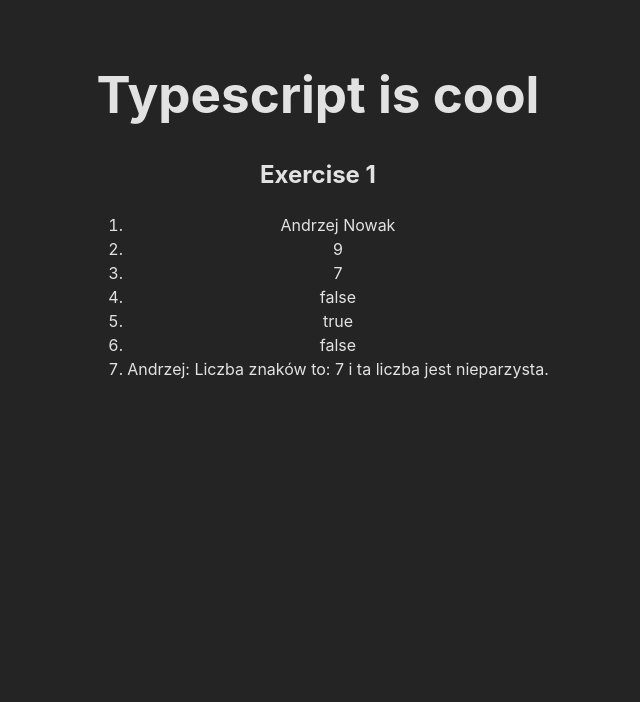
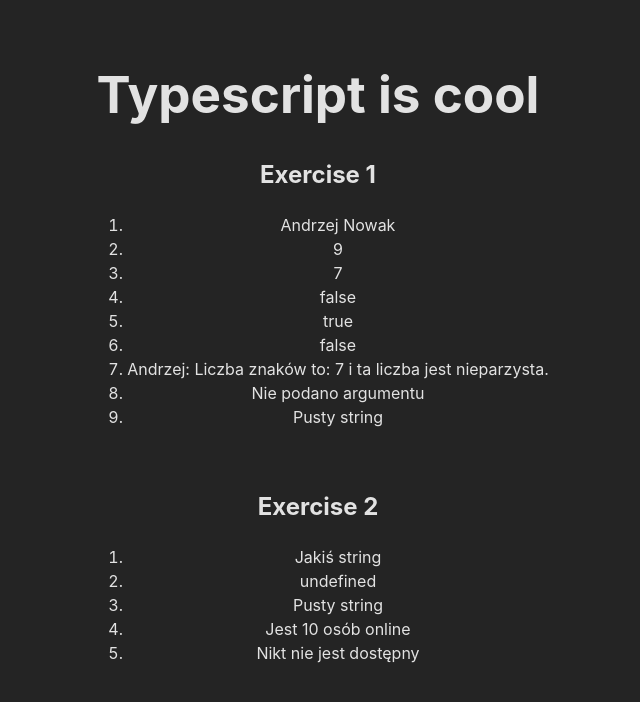
Before and after one commit to AleksandraWojcikk/typescript-introduction, a React (Vite) app: page / in a window 1280 px wide. Shown: the top 702 px of the page, without its empty margins (322-962 px from the left). Built offline with nearby package versions, Linux system fonts and the light colour scheme.

Commit message:
Exercise2 with Szczeczpan (opcjonalnosc)

```diff
--- a/src/App.tsx
+++ b/src/App.tsx
@@ -1,11 +1,14 @@
 import "./App.css";
 import { Exercise1 } from "./Exercises/Exercise1";
+import { Exercise2 } from "./Exercises/Exercise2";
 
 function App() {
 return(
   <>
   <h1>Typescript is cool</h1>
   <Exercise1 />
+  <br />
+  <Exercise2 />
   </>
 )
 
--- a/src/Exercises/Exercise1.tsx
+++ b/src/Exercises/Exercise1.tsx
@@ -21,8 +21,12 @@ const isEven = (num: number) => num % 2 === 0;
 const getParityMessage = (isEven: boolean): string => isEven ? 'ta liczba jest parzysta' : 'ta liczba jest nieparzysta';
 
 
+// Zmień argument funkcji processString na opcjonalny, w przypadku braku argumentu funkcja zwraca string 'Nie podano argumentu'
 
-const processString = (str: string): string => {
+const processString = (str?: string): string => {
+if(!str) {
+    return str?.length === 0 ? 'Pusty string' : 'Nie podano argumentu';
+}
 const strLength = countCharacters(str);
 const strIsEvenInfo = getParityMessage(isEven(strLength));
 
@@ -44,6 +48,8 @@ const Exercise1 = () => {
             <li>{isEven(countCharacters('Kasia')).toString()}</li>
 
             <li>{processString('Andrzej')}</li>
+            <li>{processString()}</li>
+            <li>{processString('')}</li>
         </ol>
         </>
     );
--- /dev/null
+++ b/src/Exercises/Exercise2.tsx
@@ -0,0 +1,44 @@
+
+//dopisujemy ? do typu = jest opcjonalny; czyli albo string albo coś innego, np undefined
+function showString(str?: string): string {
+    if(str){
+return str;
+}
+return str === '' ? 'Pusty string' : String(str);
+}
+
+/* Ćwiczenie | Operacje logiczne i opcjonalność
+   Napisz funkcje która na podstawie przekazanej liczby wyświetli nam informacje ile osób online.
+   - nazwa funkcji: getUsersOnlineMessage
+   - do funkcji moze nie byc przekazany argument, wtedy wyswietl info ze "Nikt nie jest dostępny 😭"
+*/
+
+function getUsersOnlineMessage(num?: number): string {
+    if(num){
+        return `Jest ${num} osób online`;
+    }
+    return 'Nikt nie jest dostępny';
+}
+
+
+
+
+
+
+
+
+const Exercise2 = () => {
+    return ( <>
+        <h2>Exercise 2</h2>
+        <ol>
+            <li>{showString('Jakiś string')}</li>
+            <li>{showString()}</li>
+            <li>{showString('')}</li>
+            <li>{getUsersOnlineMessage(10)}</li>
+            <li>{getUsersOnlineMessage(0)}</li>
+
+        </ol>
+        </>)
+};
+
+export {Exercise2}
```
